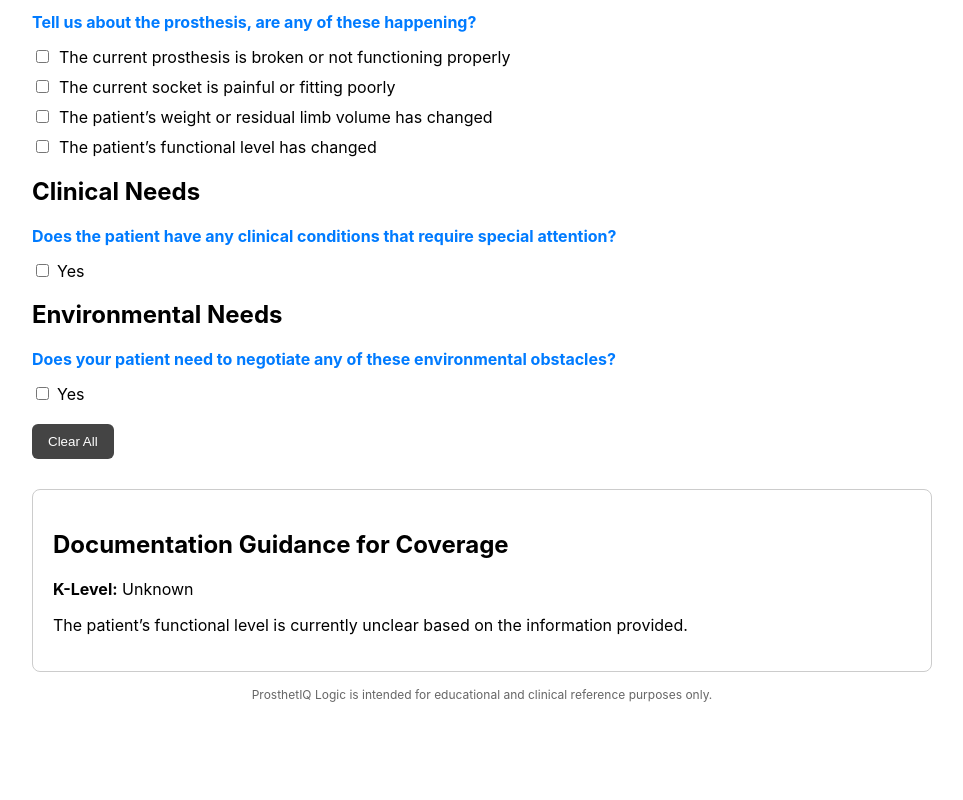
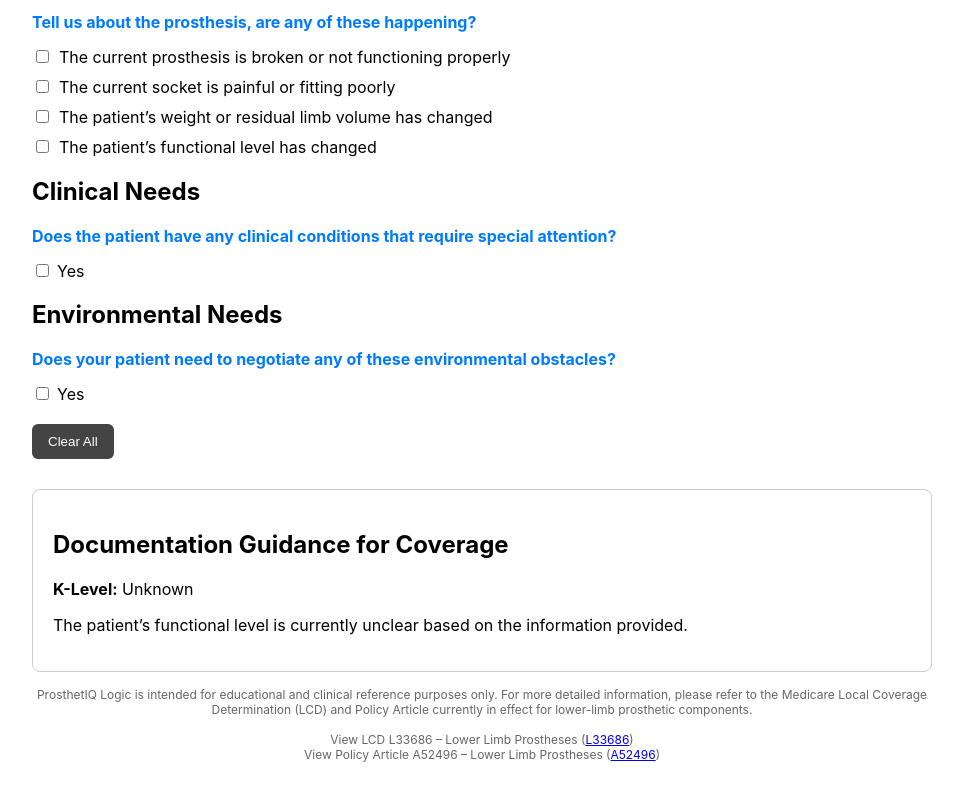
Before and after one commit to klapierre5-cpo/prosthetiq-logic, a React (Create React App) app: page / in a window 1280 px wide. Shown: the part 512-1312 px from the top of the page, without its empty margins (158-1121 px from the left). Before the commit the page ends 1256 px from the top, so only its background shows below. Built offline with nearby package versions, Linux system fonts and the light colour scheme.

Commit message:
Added Medicare LCD and Policy Article references to disclaimer

```diff
--- a/src/App.js
+++ b/src/App.js
@@ -359,6 +359,27 @@ function App() {
   }}
 >
   ProsthetIQ Logic is intended for educational and clinical reference purposes only.
+  For more detailed information, please refer to the Medicare Local Coverage Determination (LCD) and Policy Article currently in effect for lower-limb prosthetic components. <br /><br />
+
+  View LCD L33686 – Lower Limb Prostheses (
+  <a
+    href="https://www.cms.gov/medicare-coverage-database/view/lcd.aspx?LCDId=33787"
+    target="_blank"
+    rel="noopener noreferrer"
+  >
+    L33686
+  </a>
+  ) <br />
+
+  View Policy Article A52496 – Lower Limb Prostheses (
+  <a
+    href="https://www.cms.gov/medicare-coverage-database/view/article.aspx?articleId=52496"
+    target="_blank"
+    rel="noopener noreferrer"
+  >
+    A52496
+  </a>
+  )
 </p>
     </div>
   );
```
Lines whose indentation alone changed are shown as unchanged.
